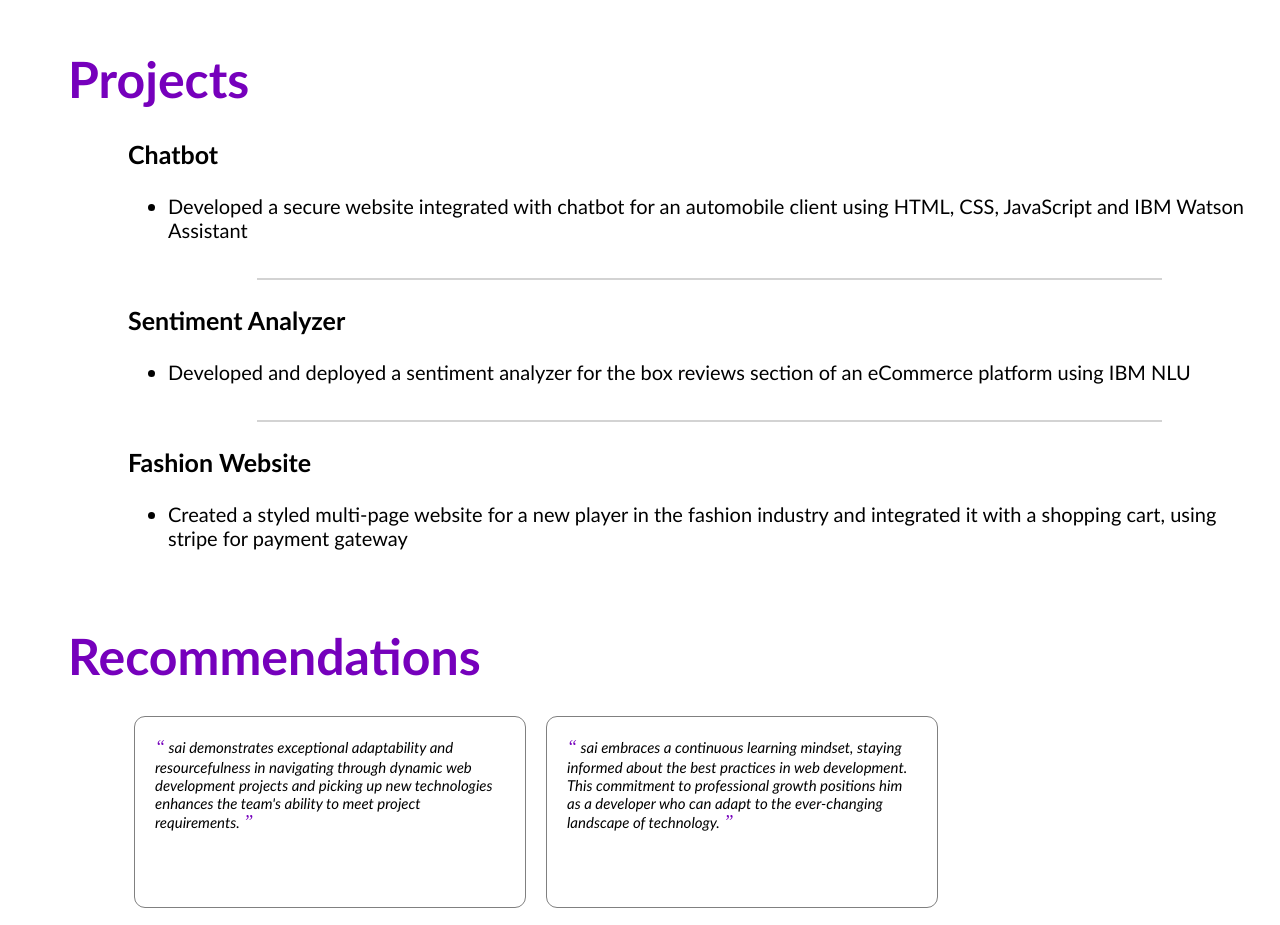
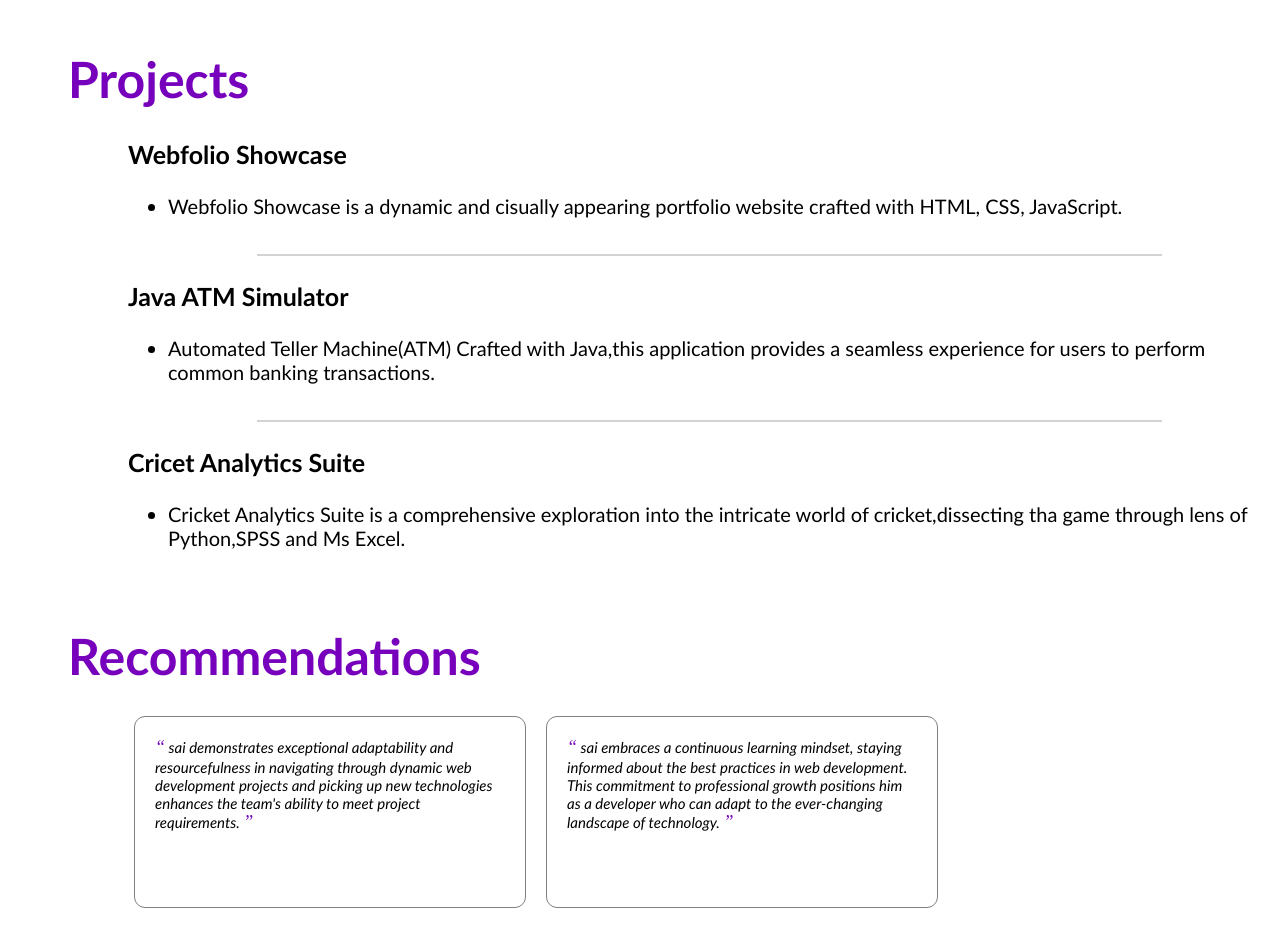
Before and after one commit to Reddi1931/Reddi-Myportfolio, a plain HTML site: page index.html in a window 1280 px wide. Shown: the part 1400-2325 px from the top of the page. Drawn offline with Linux system fonts and the light colour scheme; a script that the page names is missing.

Commit message:
Update index.html

```diff
--- a/index.html
+++ b/index.html
@@ -107,23 +107,23 @@
 
         <div id="projects-container" class="projects-container">
           <div class="project-card">
-            <h3>Chatbot</h3>
+            <h3>Webfolio Showcase</h3>
             <ul>
-              <li>Developed a secure website integrated with chatbot for an automobile client using HTML, CSS, JavaScript and IBM Watson Assistant</li>
+              <li>Webfolio Showcase is a dynamic and cisually appearing portfolio website crafted with HTML, CSS, JavaScript.</li>
             </ul>
           </div>
           <hr>
           <div class="project-card">
-            <h3>Sentiment Analyzer</h3>
+            <h3>Java ATM Simulator</h3>
             <ul>
-              <li>Developed and deployed a sentiment analyzer for the box reviews section of an eCommerce platform using IBM NLU</li>
+              <li>Automated Teller Machine(ATM) Crafted with Java,this application provides a seamless experience for users to perform common banking transactions.</li>
             </ul>
           </div>
           <hr>
           <div class="project-card">
-            <h3>Fashion Website</h3>
+            <h3>Cricet Analytics Suite</h3>
             <ul>
-              <li>Created a styled multi-page website for a new player in the fashion industry and integrated it with a shopping cart, using stripe for payment gateway</li>
+              <li>Cricket Analytics Suite is a comprehensive exploration into the intricate world of cricket,dissecting tha game through lens of Python,SPSS and Ms Excel.</li>
             </ul>
           </div>
     </div>
```
